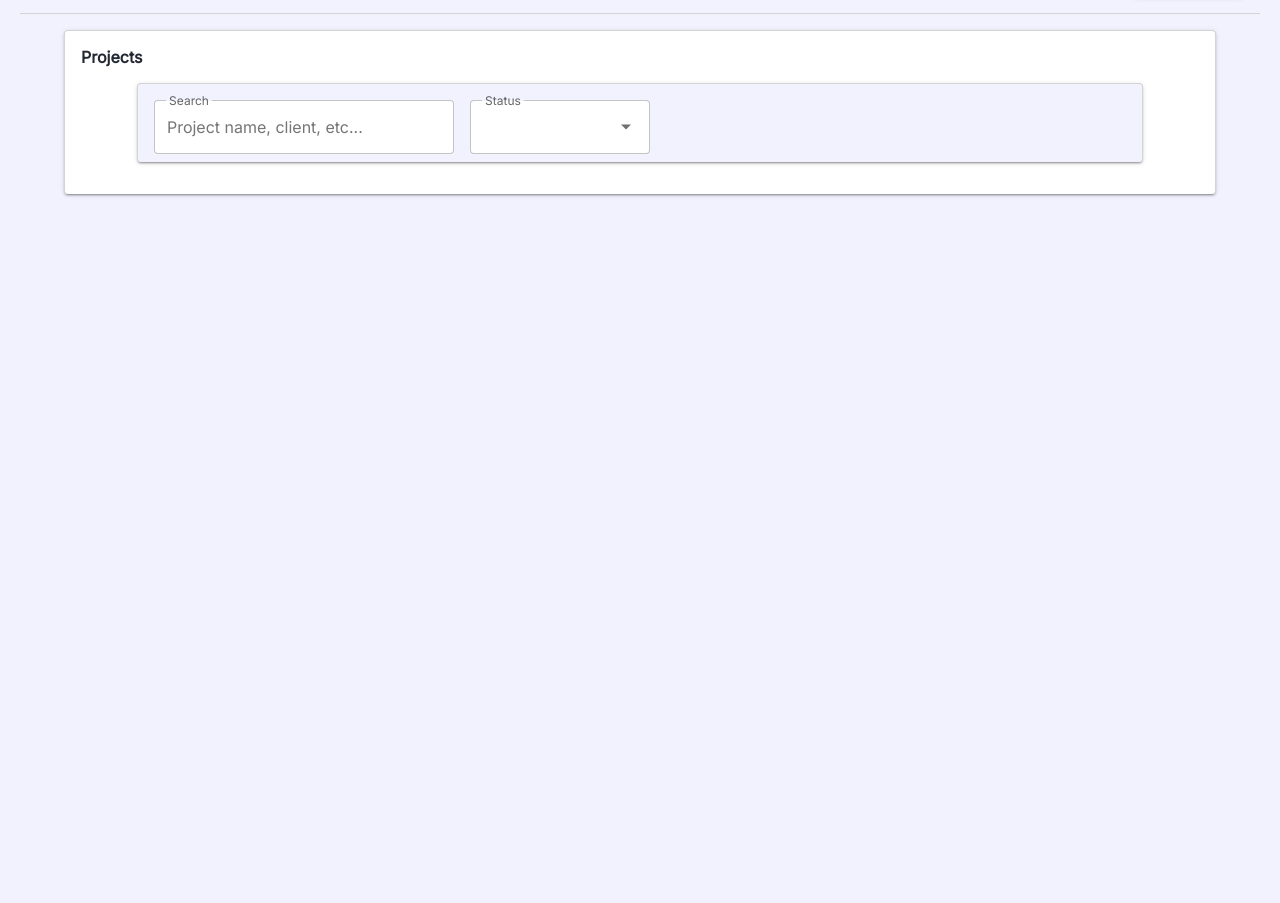
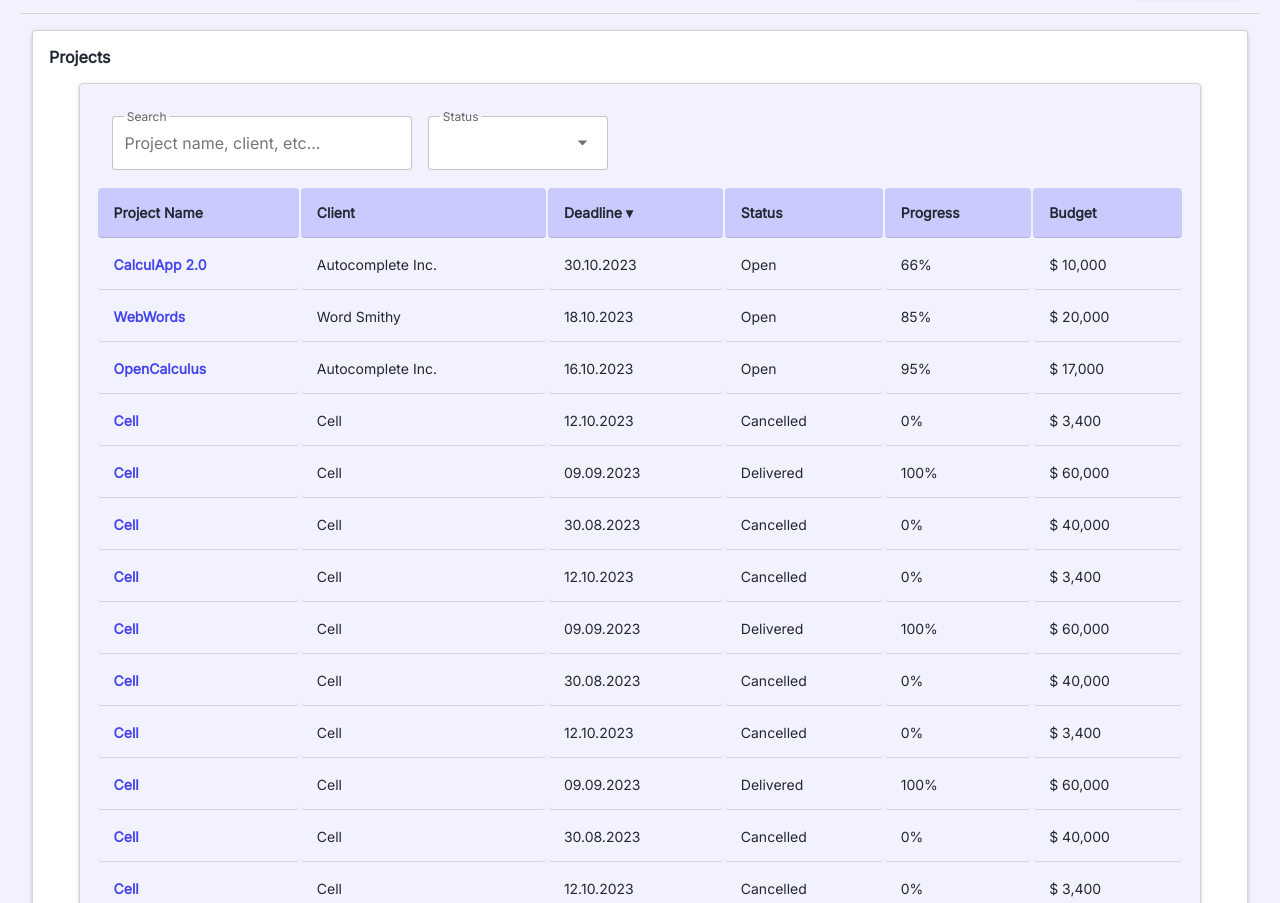
Before and after one commit to RaykOscuro/CalculApp, a plain HTML site: page projects.html in a window 1280 px wide. Shown: the part 49-952 px from the top of the page. Before the commit the page ends 800 px from the top, so only its background shows below. Drawn offline with Linux system fonts and the light colour scheme.

Commit message:
Added stub for clients page Added table to projects page Modified many details on dashboard and css

```diff
--- a/main.css
+++ b/main.css
@@ -1,7 +1,10 @@
 :root {
   --text-label: 400 0.75rem Inter;
-  --medium-weight: 550;
-  --text-label-color: rgba(0, 0, 0, 0.60);
+  --text-table: 400 0.875rem Inter;
+  --light-weight: 400;
+  --medium-weight: 600;
+  --heavy-weight: 700;
+  --text-label-color: rgba(0, 0, 0, 0.6);
   --anti-text-color: #ffffff;
   --main-bg-color: #f2f2fe;
   --neutral300: #d4d4d4;
@@ -12,13 +15,15 @@
   --failure-color-bg: #fabcbb;
   --success-color-main: #129700;
   --failure-color-main: #f44e4c;
-  --input-border:  rgba(0, 0, 0, 0.23);
+  --input-border: rgba(0, 0, 0, 0.23);
+  --border: 1px solid var(--divider, rgba(0, 0, 0, 0.12));
   --border-radius: 0.25rem;
   --image-radius: 6.25rem;
   --box-shadow: 0px 3px 1px -2px rgba(0, 0, 0, 0.2),
     0px 2px 2px 0px rgba(0, 0, 0, 0.14), 0px 1px 5px 0px rgba(0, 0, 0, 0.12);
   --text-shadow: 0px 1px 0.33px rgba(0, 0, 0, 0.2),
     0px 0.66px 0.66px rgba(0, 0, 0, 0.14), 0px 0.33px 1.66px rgba(0, 0, 0, 0.12);
+  --progress-shadow: 1px 1px 1.5px rgba(0, 0, 0, 0.5), -1px 1px 1.5px rgba(0, 0, 0, 0.5), -1px -1px 1.5px rgba(0, 0, 0, 0.5), 1px -1px 1.5px rgba(0, 0, 0, 0.5), 1px 0px 1.5px rgba(0, 0, 0, 0.5), -1px 0px 1.5px rgba(0, 0, 0, 0.5), 0px 1px 1.5px rgba(0, 0, 0, 0.5), 0px -1px 1.5px rgba(0, 0, 0, 0.5);
 }
 
 * {
@@ -26,11 +31,43 @@
   padding: 0;
   margin: 0;
   font-size: 16px;
-  font-weight: 700;
+  font-weight: 400;
   font-family: "Inter", sans-serif;
   font-style: normal;
   text-decoration: none;
   color: var(--main-text-color);
+  z-index: 1;
+}
+
+th,
+td {
+  font: var(--text-table);
+  text-align: left;
+  border-radius: var(--border-radius);
+  padding: 1rem;
+  border-bottom: var(--border);
+}
+
+th, th * {
+  font: var(--text-table);
+  background-color: var(--light-brand-color);
+  font-weight: var(--medium-weight);
+}
+
+th > a {
+  display: inline-block;
+  width: 100%;
+}
+
+.th_active{
+  background-color: var(--main-brand-color);
+  color: var(--anti-text-color);
+}
+
+td > a {
+  font: var(--text-table);
+  font-weight: var(--medium-weight);
+  color: var(--main-brand-color);
 }
 
 html {
@@ -41,8 +78,12 @@ html {
 }
 
 h3 {
-  display:inline-block;
+  display: inline-block;
   width: 100%;
+}
+
+h3, h4, h5{
+font-weight: var(--heavy-weight);
 }
 
 .active {
@@ -51,7 +92,7 @@ h3 {
 
 .buttonProject {
   height: 1.75rem;
-  width:fit-content;
+  width: fit-content;
   border: none;
   border-radius: var(--border-radius);
   box-shadow: var(--box-shadow);
@@ -91,6 +132,22 @@ h3 {
   padding: 1rem 0rem;
   margin: 0rem 1.25rem;
   justify-content: space-between;
+  position: -webkit-sticky; /* Safari */
+  position: sticky;
+  top: 0;
+  background-color: var(--main-bg-color);
+  z-index: 10;
+}
+
+.navigation * {
+  font-weight: var(--heavy-weight);
+}
+
+.toolbar {
+  display: flex;
+  gap: 1rem;
+  width: 100%;
+  padding: 1rem;
 }
 
 .navigation_center {
@@ -106,7 +163,7 @@ h3 {
   display: flex;
   flex-direction: row;
   flex-wrap: wrap;
-    justify-content:space-evenly;
+  justify-content: space-evenly;
   gap: 1rem 1.5rem;
   border-radius: var(--border-radius);
   border: 1px solid var(--neutral300);
@@ -114,7 +171,7 @@ h3 {
   box-shadow: var(--box-shadow);
   margin: 1rem auto 1rem auto;
   padding: 1rem 1rem 2rem 1rem;
-    width: 90%;
+  width: 95%;
   min-width: 40rem;
   background-color: var(--anti-text-color);
 }
@@ -127,20 +184,20 @@ h3 {
   border-bottom: 0;
   box-shadow: var(--box-shadow);
   padding: 1rem 1rem 0.5rem 1rem;
-    width: 90%;
+  width: 95%;
   background-color: var(--main-bg-color);
+  overflow-x: auto;
 }
 
 .container_sub {
   display: flex;
   flex-direction: row;
-    gap: 1rem;
   border-radius: var(--border-radius);
   border: 1px solid var(--neutral300);
   border-bottom: 0;
   box-shadow: var(--box-shadow);
   padding: 1rem 1rem 0.5rem 1rem;
-    width: 90%;
+  width: 95%;
   background-color: var(--main-bg-color);
 }
 
@@ -148,7 +205,7 @@ h3 {
   display: flex;
   flex-direction: row;
   align-items: center;
-    margin-left: 1rem;
+  padding-left: 1rem;
   width: 100%;
 }
 
@@ -156,15 +213,16 @@ h3 {
   margin-left: 0.5rem;
 }
 
-.projectStatus{
+.projectStatus {
   display: flex;
   flex-flow: column;
   margin: 1rem 0.5rem 0rem 0.5rem;
   align-items: center;
 }
 
-.progressBar_blank{
+.progressBar_blank {
   margin: 0.5rem 0rem;
+  height: 1.925rem;
   width: 100%;
   background-color: var(--light-brand-color);
   border-radius: var(--border-radius);
@@ -173,60 +231,73 @@ h3 {
   box-shadow: var(--box-shadow);
 }
 
-.progressBar_filled{
+.progressBar_filled {
+  height: 100%;
   width: 15%;
   background-color: var(--main-brand-color);
   border-radius: var(--border-radius);
-
+  border-right: 1px solid var(--input-border);
 }
 
-.progressBar_text{
-    display: inline-block;
+.progressBar_text {
   color: var(--anti-text-color);
-    width: 100%;
   text-align: left;
   padding: 0.3rem 0.3rem;
   white-space: nowrap;
-    text-shadow: var(--text-shadow);
+  text-shadow: var(--progress-shadow);
+  position: absolute;
+  margin: auto;
+  left: 0;
+  right: 0;
+  text-align: center;
 }
 
-.scheduleOk_bg{
+.scheduleOk_bg {
   background-color: var(--success-color-bg);
 }
-.scheduleOk_main{
+.scheduleOk_main {
   background-color: var(--success-color-main);
   width: 10%;
 }
-.scheduleBad_bg{
+.scheduleBad_bg {
   background-color: var(--failure-color-bg);
 }
-.scheduleBad_main{
+.scheduleBad_main {
   background-color: var(--failure-color-main);
-    width: 10%;
+  width: 90%;
 }
 
-.inputField{
+.inputField {
   display: flex;
   position: relative;
 }
 
-.inputField_search{
+.inputField_search {
   width: 18.75rem;
 }
 
-.inputField_status{
+.inputField_status {
   width: 11.25rem;
 }
 
-.inputBox{
+.inputBox {
   border-radius: var(--border-radius);
   border: 1px solid var(--input-border);
   padding: 1rem 0.75rem;
-  font-weight: var(--medium-weight);
+  font-weight: var(--light-weight);
   width: 100%;
+  background-color: var(--anti-text-color);
+  appearance: none;
 }
 
-.labelInput{
+.inputBox_selector {
+  background-image: url(./images/ArrowDropDownFilled.svg);
+  background-size: 25px 24px;
+  background-position: right 0.75rem top 50%;
+  background-repeat: no-repeat;
+}
+
+.labelInput {
   font: var(--text-label);
   color: var(--text-label-color);
   background-color: var(--main-bg-color);
@@ -237,6 +308,7 @@ h3 {
   padding: 0rem 0.2rem;
 }
 
+/*
 .downArrow {
   width: 24px;
   height: 25px;
@@ -246,3 +318,4 @@ h3 {
   right: 0.75rem;
   transform: translateY(-50%);
 }
+*/
--- a/projects.html
+++ b/projects.html
@@ -32,16 +32,156 @@
     <!-- Content -->
     <div class="container_a">
       <h3>Projects</h3>
-      <div class="container_sub">
-        <div class="inputField inputField_search">
-          <input class="inputBox" placeholder="Project name, client, etc..." />
-          <label class="labelInput">Search</label>
+      <div class="container_projectCard">
+        <div class="toolbar">
+          <div class="inputField inputField_search">
+            <input
+              class="inputBox"
+              placeholder="Project name, client, etc..."
+            />
+            <label class="labelInput">Search</label>
+          </div>
+          <div class="inputField inputField_status">
+            <select class="inputBox inputBox_selector">
+              <option value="all" selected></option>
+              <option value="open">Open</option>
+              <option value="delivered">Delivered</option>
+              <option value="cancelled">Cancelled</option>
+            </optgroup>
+            </select>
+            <label class="labelInput">Status</label>
+          </div>
         </div>
-        <div class="inputField inputField_status">
-          <input class="inputBox"/>
-          <label class="labelInput">Status</label>
-          <img class="downArrow" src="./images/ArrowDropDownFilled.svg">
-        </div>
+        <table width="100%">
+          <tr>
+            <th><a href="#">Project Name</a></th>
+            <th><a href="#">Client</a></th>
+            <th><a href="#">Deadline ▾</a></th>
+            <th><a href="#">Status</a></th>
+            <th><a href="#">Progress</a></th>
+            <th><a href="#">Budget</a></th>
+          </tr>
+          <tr>
+            <td><a href="./CalculApp20.html">CalculApp 2.0</a></td>
+            <td>Autocomplete Inc.</td>
+            <td>30.10.2023</td>
+            <td>Open</td>
+            <td>66%</td>
+            <td>$ 10,000</td>
+          </tr>
+          <tr>
+            <td><a href="./CalculApp20.html">WebWords</a></td>
+            <td>Word Smithy</td>
+            <td>18.10.2023</td>
+            <td>Open</td>
+            <td>85%</td>
+            <td>$ 20,000</td>
+          </tr>
+          <tr>
+            <td><a href="./CalculApp20.html">OpenCalculus</a></td>
+            <td>Autocomplete Inc.</td>
+            <td>16.10.2023</td>
+            <td>Open</td>
+            <td>95%</td>
+            <td>$ 17,000</td>
+          </tr>
+          <tr>
+            <td><a href="./CalculApp20.html">Cell</a></td>
+            <td>Cell</td>
+            <td>12.10.2023</td>
+            <td>Cancelled</td>
+            <td>0%</td>
+            <td>$ 3,400</td>
+          </tr>
+          <tr>
+            <td><a href="./CalculApp20.html">Cell</a></td>
+            <td>Cell</td>
+            <td>09.09.2023</td>
+            <td>Delivered</td>
+            <td>100%</td>
+            <td>$ 60,000</td>
+          </tr>
+          <tr>
+            <td><a href="./CalculApp20.html">Cell</a></td>
+            <td>Cell</td>
+            <td>30.08.2023</td>
+            <td>Cancelled</td>
+            <td>0%</td>
+            <td>$ 40,000</td>
+          </tr>
+          <tr>
+            <td><a href="./CalculApp20.html">Cell</a></td>
+            <td>Cell</td>
+            <td>12.10.2023</td>
+            <td>Cancelled</td>
+            <td>0%</td>
+            <td>$ 3,400</td>
+          </tr>
+          <tr>
+            <td><a href="./CalculApp20.html">Cell</a></td>
+            <td>Cell</td>
+            <td>09.09.2023</td>
+            <td>Delivered</td>
+            <td>100%</td>
+            <td>$ 60,000</td>
+          </tr>
+          <tr>
+            <td><a href="./CalculApp20.html">Cell</a></td>
+            <td>Cell</td>
+            <td>30.08.2023</td>
+            <td>Cancelled</td>
+            <td>0%</td>
+            <td>$ 40,000</td>
+          </tr>
+          <tr>
+            <td><a href="./CalculApp20.html">Cell</a></td>
+            <td>Cell</td>
+            <td>12.10.2023</td>
+            <td>Cancelled</td>
+            <td>0%</td>
+            <td>$ 3,400</td>
+          </tr>
+          <tr>
+            <td><a href="./CalculApp20.html">Cell</a></td>
+            <td>Cell</td>
+            <td>09.09.2023</td>
+            <td>Delivered</td>
+            <td>100%</td>
+            <td>$ 60,000</td>
+          </tr>
+          <tr>
+            <td><a href="./CalculApp20.html">Cell</a></td>
+            <td>Cell</td>
+            <td>30.08.2023</td>
+            <td>Cancelled</td>
+            <td>0%</td>
+            <td>$ 40,000</td>
+          </tr>
+          <tr>
+            <td><a href="./CalculApp20.html">Cell</a></td>
+            <td>Cell</td>
+            <td>12.10.2023</td>
+            <td>Cancelled</td>
+            <td>0%</td>
+            <td>$ 3,400</td>
+          </tr>
+          <tr>
+            <td><a href="./CalculApp20.html">Cell</a></td>
+            <td>Cell</td>
+            <td>09.09.2023</td>
+            <td>Delivered</td>
+            <td>100%</td>
+            <td>$ 60,000</td>
+          </tr>
+          <tr>
+            <td><a href="./CalculApp20.html">Cell</a></td>
+            <td>Cell</td>
+            <td>30.08.2023</td>
+            <td>Cancelled</td>
+            <td>0%</td>
+            <td>$ 40,000</td>
+          </tr>
+        </table>
       </div>
     </div>
   </body>
```
Also changed, not shown: clients.html (added, +38 -0 lines), index.html (+12 -12 lines). Lines whose indentation alone changed are shown as unchanged.
